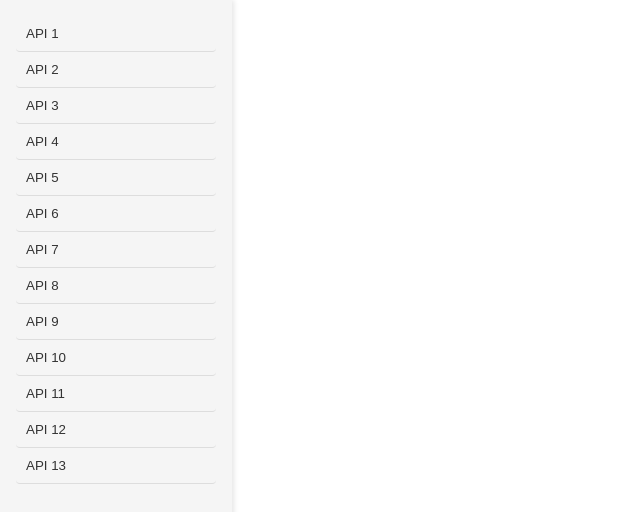
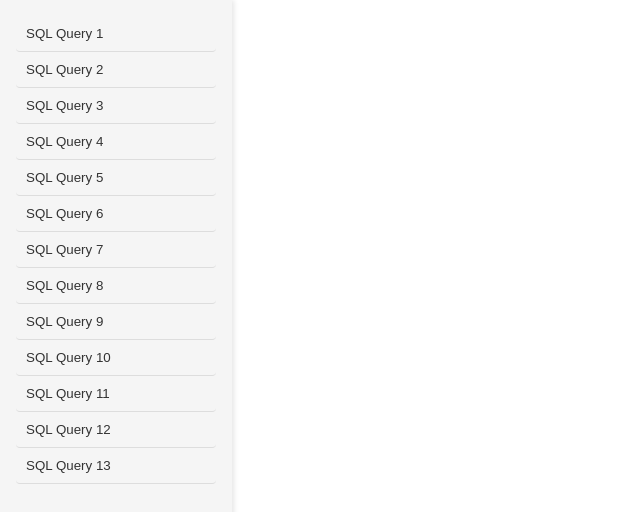
Before and after one commit to panosvlo/logdb, a React (Create React App) app in the folder logdb-dashboard/: page / in a window 1280 px wide. Shown: the top 512 px of the page, without its empty margins (0-640 px from the left). Built offline with nearby package versions, Linux system fonts and the light colour scheme.

Commit message:
Changed the names of the APIs in the sidebar

```diff
--- a/logdb-dashboard/src/apiConfig.js
+++ b/logdb-dashboard/src/apiConfig.js
@@ -1,6 +1,6 @@
 const apis = [
   {
-    name: 'API 1',
+    name: 'SQL Query 1',
     endpoint: '/api/logs/countByType',
     params: [
       { name: 'startDate', type: 'date', placeholder: 'Start Date', value: '' },
@@ -8,7 +8,7 @@ const apis = [
     ]
   },
   {
-    name: 'API 2',
+    name: 'SQL Query 2',
     endpoint: '/api/logs/total-per-day',
     params: [
       { name: 'method', type: 'text', placeholder: 'HTTP Method', value: 'GET' }, // Assuming 'GET' is the default value
@@ -17,14 +17,14 @@ const apis = [
     ]
   },
   {
-    name: 'API 3',
+    name: 'SQL Query 3',
     endpoint: '/api/logs/mostCommonLog',
     params: [
       { name: 'specificDate', type: 'date', placeholder: 'Specific Date', value: '' }
     ]
   },
   {
-    name: 'API 4',
+    name: 'SQL Query 4',
     endpoint: '/api/logs/topBlockActions',
     params: [
       { name: 'startDate', type: 'date', placeholder: 'Start Date', value: '' },
@@ -32,36 +32,36 @@ const apis = [
     ]
   },
   {
-    name: 'API 5',
+    name: 'SQL Query 5',
     endpoint: '/api/logs/secondMostCommonResource',
     params: [
       // This API doesn't require any parameters
     ]
   },
   {
-    name: 'API 6',
+    name: 'SQL Query 6',
     endpoint: '/api/logs/accessLogsSize',
     params: [
       { name: 'size', type: 'number', placeholder: 'Size', value: '300' } // Default value set to 300
     ]
   },
   {
-      name: 'API 7',
+      name: 'SQL Query 7',
       endpoint: '/api/logs/accessLogs/firefox',
       params: [] // No parameters required for this API
     },
     {
-      name: 'API 8',
+      name: 'SQL Query 8',
       endpoint: '/api/logs/blocks',
       params: [] // No parameters required for this API
     },
     {
-      name: 'API 9',
+      name: 'SQL Query 9',
       endpoint: '/api/logs/blockAllocationsAndReplicationsSameHour',
       params: [] // No parameters required for this API
     },
     {
-        name: 'API 10',
+        name: 'SQL Query 10',
           endpoint: '/api/logs/methodUsage',
           params: [
             { name: 'httpMethod', type: 'text', placeholder: 'HTTP Method', value: 'GET' },
@@ -70,7 +70,7 @@ const apis = [
           ]
       },
       {
-        name: 'API 11',
+        name: 'SQL Query 11',
         endpoint: '/api/logs/ipsWithTwoMethods',
         params: [
           { name: 'method1', type: 'text', placeholder: 'Method 1', value: 'GET' },
@@ -80,7 +80,7 @@ const apis = [
         ]
       },
       {
-        name: 'API 12',
+        name: 'SQL Query 12',
         endpoint: '/api/logs/distinctMethods',
         params: [
           { name: 'startDate', type: 'date', placeholder: 'Start Date', value: '' },
@@ -89,7 +89,7 @@ const apis = [
         ]
       },
       {
-        name: 'API 13',
+        name: 'SQL Query 13',
         endpoint: '/api/logs/referrers/multiple-resources',
         params: [] // No parameters required for this API
       },
```
